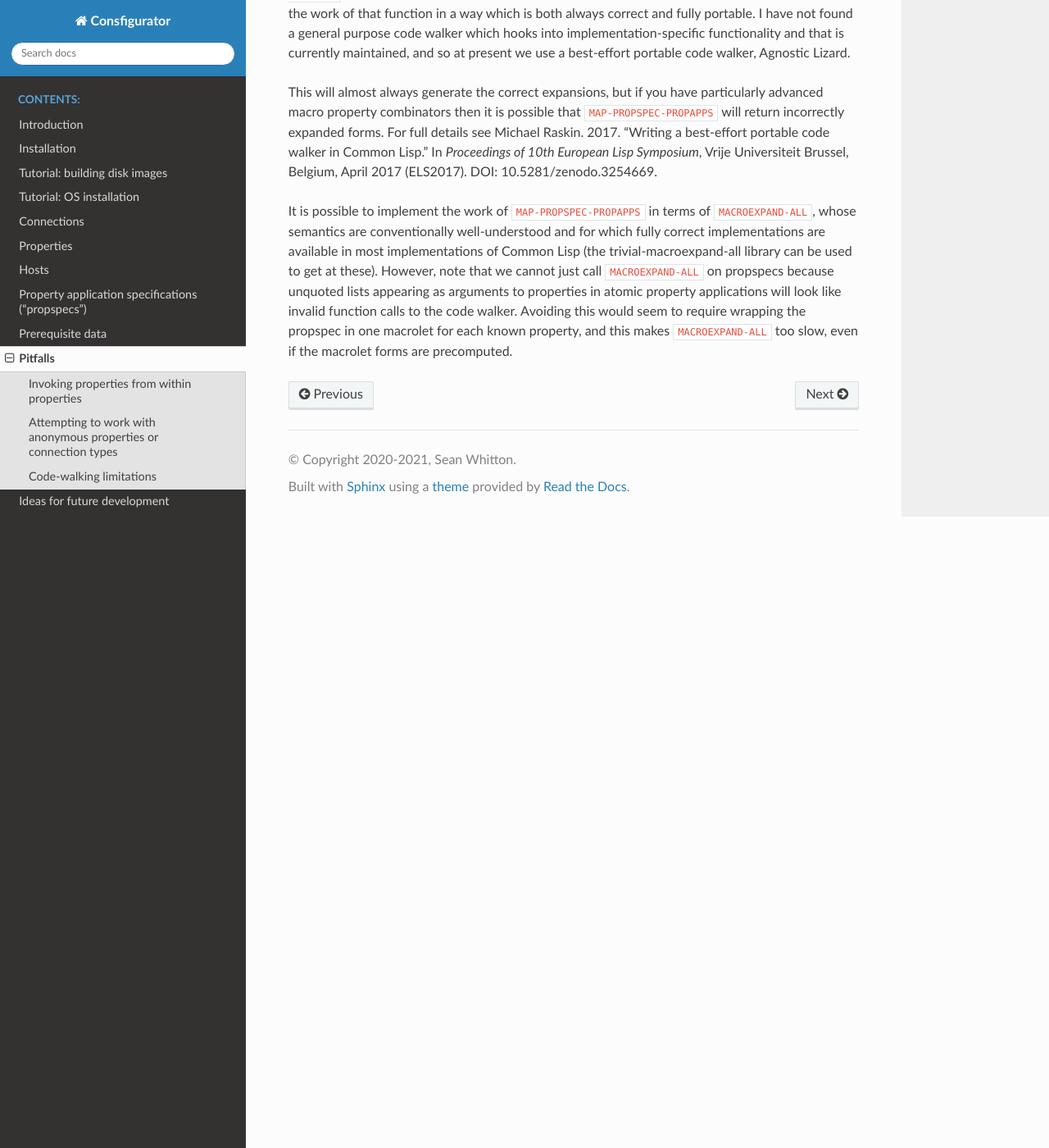
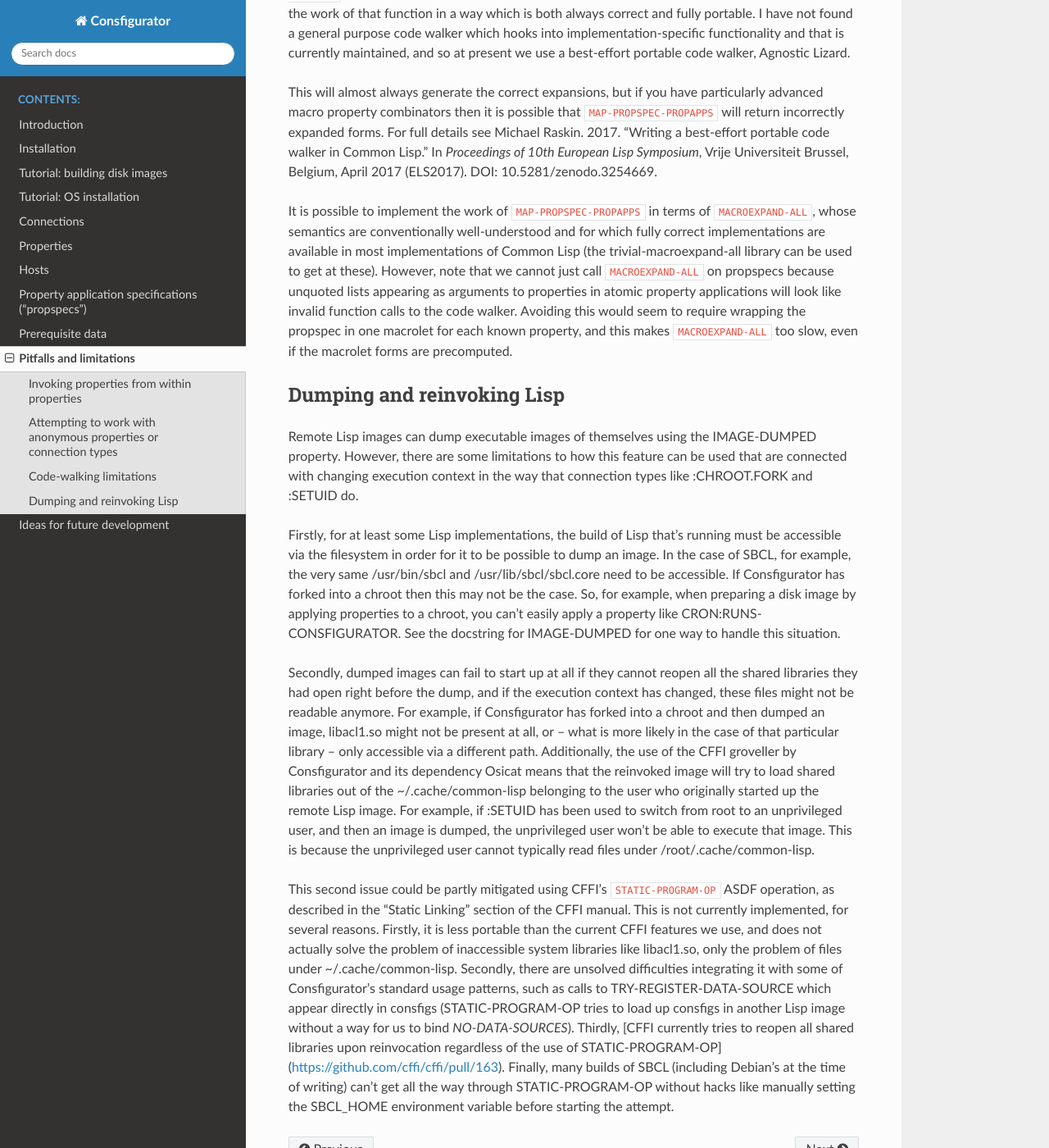
Before and after one commit to spwhitton/consfigurator, a Sphinx documentation site: the page built from doc/pitfalls.rst, in a window 1280 px wide and 1400 px high, scrolled down 1275 px. Shown: the whole window at 82% size. Built offline with Sphinx 7.4.7 and the Read the Docs theme 2.0.0, drawn with Linux system fonts in a browser that asks for light colours; some of the changed text lies outside the part shown.

Commit message:
discuss limitations which apply to dumping images with IMAGE-DUMPED
Signed-off-by: Sean Whitton <spwhitton@spwhitton.name>

```diff
--- a/doc/pitfalls.rst
+++ b/doc/pitfalls.rst
@@ -1,5 +1,5 @@
-Pitfalls
-========
+Pitfalls and limitations
+========================
 
 Invoking properties from within properties
 ------------------------------------------
@@ -79,3 +79,50 @@ atomic property applications will look like invalid function calls to the code
 walker.  Avoiding this would seem to require wrapping the propspec in one
 macrolet for each known property, and this makes ``MACROEXPAND-ALL`` too slow,
 even if the macrolet forms are precomputed.
+
+Dumping and reinvoking Lisp
+---------------------------
+
+Remote Lisp images can dump executable images of themselves using the
+IMAGE-DUMPED property.  However, there are some limitations to how this
+feature can be used that are connected with changing execution context in the
+way that connection types like :CHROOT.FORK and :SETUID do.
+
+Firstly, for at least some Lisp implementations, the build of Lisp that's
+running must be accessible via the filesystem in order for it to be possible
+to dump an image.  In the case of SBCL, for example, the very same
+/usr/bin/sbcl and /usr/lib/sbcl/sbcl.core need to be accessible.  If
+Consfigurator has forked into a chroot then this may not be the case.  So, for
+example, when preparing a disk image by applying properties to a chroot, you
+can't easily apply a property like CRON:RUNS-CONSFIGURATOR.  See the docstring
+for IMAGE-DUMPED for one way to handle this situation.
+
+Secondly, dumped images can fail to start up at all if they cannot reopen all
+the shared libraries they had open right before the dump, and if the execution
+context has changed, these files might not be readable anymore.  For example,
+if Consfigurator has forked into a chroot and then dumped an image, libacl1.so
+might not be present at all, or -- what is more likely in the case of that
+particular library -- only accessible via a different path.  Additionally, the
+use of the CFFI groveller by Consfigurator and its dependency Osicat means
+that the reinvoked image will try to load shared libraries out of the
+~/.cache/common-lisp belonging to the user who originally started up the
+remote Lisp image.  For example, if :SETUID has been used to switch from root
+to an unprivileged user, and then an image is dumped, the unprivileged user
+won't be able to execute that image.  This is because the unprivileged user
+cannot typically read files under /root/.cache/common-lisp.
+
+This second issue could be partly mitigated using CFFI's ``STATIC-PROGRAM-OP``
+ASDF operation, as described in the "Static Linking" section of the CFFI
+manual.  This is not currently implemented, for several reasons.  Firstly, it
+is less portable than the current CFFI features we use, and does not actually
+solve the problem of inaccessible system libraries like libacl1.so, only the
+problem of files under ~/.cache/common-lisp.  Secondly, there are unsolved
+difficulties integrating it with some of Consfigurator's standard usage
+patterns, such as calls to TRY-REGISTER-DATA-SOURCE which appear directly in
+consfigs (STATIC-PROGRAM-OP tries to load up consfigs in another Lisp image
+without a way for us to bind *NO-DATA-SOURCES*).  Thirdly, [CFFI currently
+tries to reopen all shared libraries upon reinvocation regardless of the use
+of STATIC-PROGRAM-OP](https://github.com/cffi/cffi/pull/163).  Finally, many
+builds of SBCL (including Debian's at the time of writing) can't get all the
+way through STATIC-PROGRAM-OP without hacks like manually setting the
+SBCL_HOME environment variable before starting the attempt.
```
Also changed, not shown: 1 other file.
